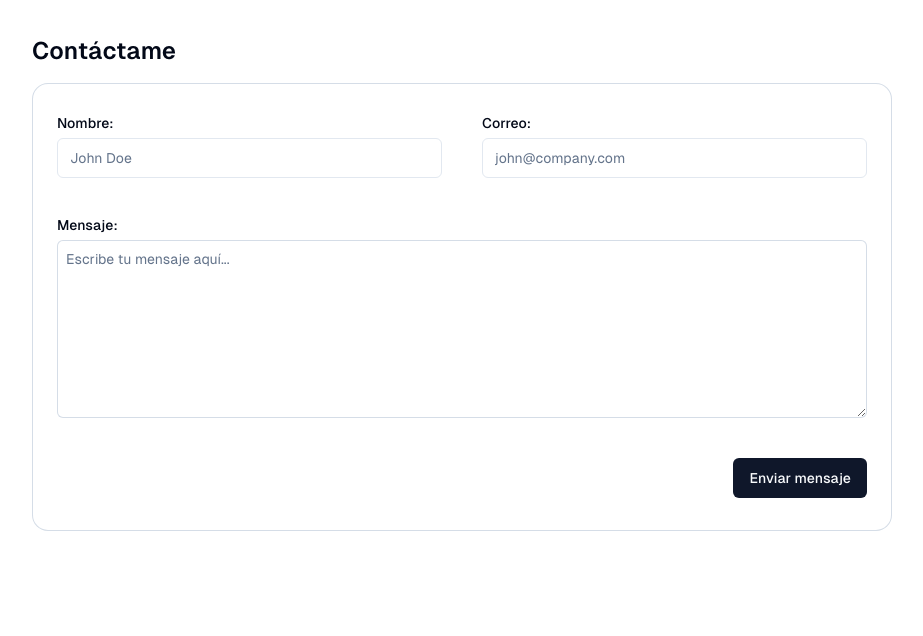
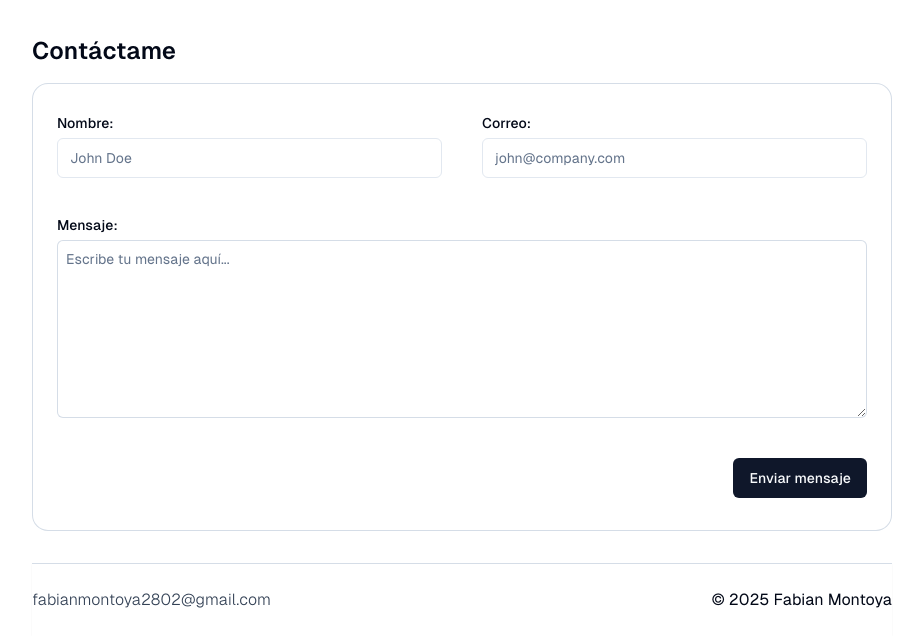
Before and after one commit to fabmnt/new-portfolio, an Astro site: page / in a window 1280 px wide. Shown: the part 2199-2835 px from the top of the page, without its empty margins (178-1101 px from the left). Before the commit the page ends 2730 px from the top, so only its background shows below. Built offline with nearby package versions, Linux system fonts and the light colour scheme; Astro itself is replaced by a stand-in of ours.

Commit message:
feat: update Footer component layout and integrate into index page

```diff
--- a/src/components/Footer.astro
+++ b/src/components/Footer.astro
@@ -2,7 +2,13 @@
 import Container from "./Container";
 ---
 
-<footer
-  class="h-[120px] border w-full text-3xl font-semibold p-6 rounded-t-2xl shadow-sm border-slate-300/80"
->
+<footer class="border-t w-full py-6 shadow-sm border-slate-300/80">
+  <Container className="flex justify-between items-center">
+    <div>
+      <p class="text-slate-700 font-light">fabianmontoya2802@gmail.com</p>
+    </div>
+    <div>
+      <p>© 2025 Fabian Montoya</p>
+    </div>
+  </Container>
 </footer>
--- a/src/pages/index.astro
+++ b/src/pages/index.astro
@@ -1,14 +1,13 @@
 ---
+import Contact from "@/components/Contact.astro";
+import Container from "@/components/Container";
+import Experience from "@/components/Experience.astro";
+import Footer from "@/components/Footer.astro";
+import Projects from "@/components/Projects.astro";
+import Skills from "@/components/Skills.astro";
+import Studies from "@/components/Studies.astro";
 import UserPresentation from "@/components/UserPresentation.astro";
 import Layout from "../layouts/Layout.astro";
-import Container from "@/components/Container";
-import Experience from "@/components/Experience.astro";
-import Projects from "@/components/Projects.astro";
-import Studies from "@/components/Studies.astro";
-import Footer from "@/components/Footer.astro";
-import Navigation from "@/components/Navigation.astro";
-import Skills from "@/components/Skills.astro";
-import Contact from "@/components/Contact.astro";
 // Welcome to Astro! Wondering what to do next? Check out the Astro documentation at https://docs.astro.build
 // Don't want to use any of this? Delete everything in this file, the `assets`, `components`, and `layouts` directories, and start fresh.
 ---
@@ -33,7 +32,9 @@ import Contact from "@/components/Contact.astro";
         <Studies />
         <Contact />
       </div>
-      <div class="mt-8"></div>
+      <div class="mt-8">
+        <Footer />
+      </div>
     </Container>
   </div>
 </Layout>
```
